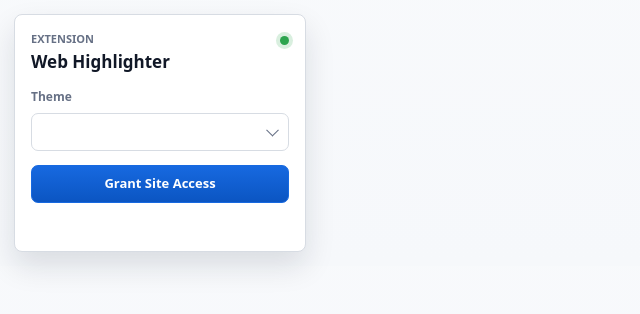
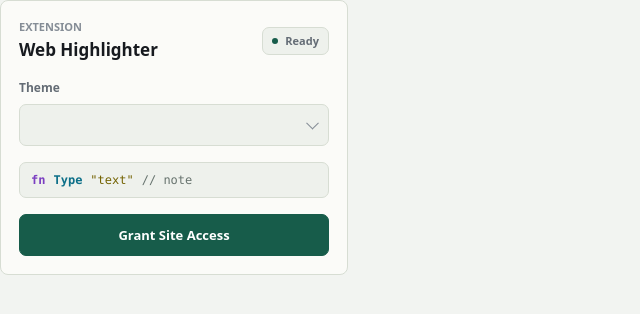
Before and after one commit to ubugeeei-prod/web-highlighter, a website built with Vite: page extension/static/popup.html in a window 1280 px wide. Shown: the whole page, without its empty margins (0-640 px from the left). Built offline with nearby package versions, Linux system fonts and the light colour scheme.

Commit message:
style: refine extension popup UI

```diff
--- a/extension/static/popup.html
+++ b/extension/static/popup.html
@@ -7,19 +7,27 @@
     <style>
       :root {
         color-scheme: light dark;
-        --bg: #f6f8fb;
-        --panel: #ffffff;
-        --text: #111827;
-        --muted: #667085;
-        --border: #d7dce3;
-        --border-strong: #b9c2cf;
-        --accent: #1769e0;
-        --accent-strong: #0b55c2;
-        --accent-text: #ffffff;
-        --control: #ffffff;
-        --shadow: 0 14px 30px rgb(15 23 42 / 12%);
+        --page: #f2f4f1;
+        --surface: #fbfbf8;
+        --surface-muted: #eef1ec;
+        --surface-pressed: #e5e9e2;
+        --text: #171a1f;
+        --muted: #646c75;
+        --subtle: #858d96;
+        --border: #d7ddd3;
+        --border-strong: #aeb8aa;
+        --accent: #175c4a;
+        --action: #175c4a;
+        --action-hover: #104a3c;
+        --action-text: #ffffff;
+        --focus: #267762;
+        --syntax-keyword: #7b3fc1;
+        --syntax-type: #0c6f88;
+        --syntax-string: #736200;
+        --syntax-comment: #67736e;
         font:
-          13px/1.45 system-ui,
+          13px/1.46 ui-sans-serif,
+          system-ui,
           -apple-system,
           BlinkMacSystemFont,
           "Segoe UI",
@@ -28,17 +36,24 @@
 
       @media (prefers-color-scheme: dark) {
         :root {
-          --bg: #11151b;
-          --panel: #171d25;
-          --text: #f3f6fb;
-          --muted: #a7b0bf;
-          --border: #303a47;
-          --border-strong: #465365;
-          --accent: #8ab8ff;
-          --accent-strong: #a8cbff;
-          --accent-text: #07111f;
-          --control: #111820;
-          --shadow: 0 16px 34px rgb(0 0 0 / 32%);
+          --page: #090c0d;
+          --surface: #111516;
+          --surface-muted: #171c1d;
+          --surface-pressed: #202728;
+          --text: #edf2ef;
+          --muted: #a8b2ae;
+          --subtle: #78837f;
+          --border: #2d3634;
+          --border-strong: #4d5a56;
+          --accent: #85d3b6;
+          --action: #17362d;
+          --action-hover: #1d4439;
+          --action-text: #d9f3e8;
+          --focus: #85d3b6;
+          --syntax-keyword: #d6b5ff;
+          --syntax-type: #8bd8ef;
+          --syntax-string: #d9cf86;
+          --syntax-comment: #8fa29a;
         }
       }
 
@@ -47,35 +62,38 @@
       }
 
       body {
-        width: 320px;
+        width: 348px;
         margin: 0;
-        padding: 14px;
+        padding: 0;
         color: var(--text);
-        background:
-          linear-gradient(180deg, color-mix(in srgb, var(--bg), var(--panel) 18%), var(--bg)),
-          var(--bg);
+        background: var(--page);
       }
 
-      .panel {
+      .popup-shell {
         display: grid;
-        gap: 14px;
-        padding: 16px;
+        gap: 16px;
+        padding: 18px;
         border: 1px solid var(--border);
         border-radius: 8px;
-        background: var(--panel);
-        box-shadow: var(--shadow);
+        background: var(--surface);
       }
 
       .header {
         display: flex;
-        align-items: start;
+        align-items: center;
         justify-content: space-between;
-        gap: 16px;
+        gap: 14px;
       }
 
-      .eyebrow {
-        margin: 0 0 2px;
-        color: var(--muted);
+      .title {
+        display: grid;
+        gap: 3px;
+        min-width: 0;
+      }
+
+      .kicker {
+        margin: 0;
+        color: var(--subtle);
         font-size: 11px;
         font-weight: 700;
         letter-spacing: 0;
@@ -89,25 +107,39 @@
         letter-spacing: 0;
       }
 
+      .status {
+        display: inline-flex;
+        align-items: center;
+        flex: 0 0 auto;
+        gap: 7px;
+        min-height: 28px;
+        padding: 0 9px;
+        border: 1px solid var(--border);
+        border-radius: 7px;
+        color: var(--muted);
+        background: var(--surface-muted);
+        font-size: 11px;
+        font-weight: 700;
+      }
+
       .status-dot {
-        width: 9px;
-        height: 9px;
-        margin-top: 5px;
+        width: 6px;
+        height: 6px;
         border-radius: 999px;
-        background: #2da44e;
-        box-shadow: 0 0 0 4px color-mix(in srgb, #2da44e, transparent 82%);
+        background: var(--accent);
       }
 
       .field {
         display: grid;
-        gap: 7px;
+        gap: 8px;
         color: var(--muted);
         font-size: 12px;
-        font-weight: 650;
+        font-weight: 700;
       }
 
       .select-control {
         position: relative;
+        display: block;
       }
 
       .select-control::after {
@@ -116,8 +148,8 @@
         right: 12px;
         width: 8px;
         height: 8px;
-        border-right: 1.5px solid var(--muted);
-        border-bottom: 1.5px solid var(--muted);
+        border-right: 1.5px solid var(--subtle);
+        border-bottom: 1.5px solid var(--subtle);
         content: "";
         pointer-events: none;
         transform: translateY(-70%) rotate(45deg);
@@ -125,68 +157,116 @@
 
       select {
         width: 100%;
-        min-height: 38px;
-        padding: 0 34px 0 11px;
+        min-height: 42px;
+        padding: 0 38px 0 12px;
         border: 1px solid var(--border);
         border-radius: 7px;
         color: var(--text);
-        background: var(--control);
+        background: var(--surface-muted);
         font: inherit;
-        font-weight: 560;
+        font-weight: 650;
         appearance: none;
         outline: none;
       }
 
+      select:hover {
+        border-color: var(--border-strong);
+        background: var(--surface);
+      }
+
       select:focus-visible,
       button:focus-visible {
-        border-color: var(--accent);
-        box-shadow: 0 0 0 3px color-mix(in srgb, var(--accent), transparent 74%);
+        border-color: var(--focus);
+        outline: 2px solid var(--focus);
+        outline-offset: 2px;
+      }
+
+      .sample-strip {
+        display: flex;
+        align-items: center;
+        gap: 8px;
+        overflow: hidden;
+        min-height: 36px;
+        padding: 0 11px;
+        border: 1px solid var(--border);
+        border-radius: 7px;
+        background: var(--surface-muted);
+        font:
+          12px/1.2 ui-monospace,
+          "SFMono-Regular",
+          Menlo,
+          Consolas,
+          monospace;
+        white-space: nowrap;
+      }
+
+      .sample-keyword {
+        color: var(--syntax-keyword);
+        font-weight: 700;
+      }
+
+      .sample-type {
+        color: var(--syntax-type);
+        font-weight: 700;
+      }
+
+      .sample-string {
+        color: var(--syntax-string);
+      }
+
+      .sample-comment {
+        color: var(--syntax-comment);
       }
 
       button {
         width: 100%;
-        min-height: 38px;
+        min-height: 42px;
         border: 1px solid var(--accent);
         border-radius: 7px;
-        color: var(--accent-text);
-        background: linear-gradient(180deg, var(--accent), var(--accent-strong));
+        color: var(--action-text);
+        background: var(--action);
         font: inherit;
         font-weight: 700;
         letter-spacing: 0;
         cursor: pointer;
-      }
-
-      button {
         transition:
+          background-color 140ms ease,
           border-color 140ms ease,
-          filter 140ms ease,
           transform 140ms ease;
       }
 
       button:hover {
-        filter: brightness(1.04);
+        border-color: var(--action-hover);
+        background: var(--action-hover);
       }
 
       button:active {
         transform: translateY(1px);
+        background: var(--action-hover);
       }
 
       p {
-        min-height: 1.5em;
         margin: 0;
-        color: var(--muted);
+        color: var(--subtle);
         font-size: 12px;
+      }
+
+      p:empty {
+        display: none;
       }
     </style>
   </head>
   <body>
-    <main class="panel">
+    <main class="popup-shell">
       <header class="header">
-        <div>
-          <p class="eyebrow">Extension</p>
+        <div class="title">
+          <p class="kicker">Extension</p>
           <h1>Web Highlighter</h1>
         </div>
-        <span class="status-dot" aria-hidden="true"></span>
+        <span class="status" aria-label="Ready">
+          <span class="status-dot" aria-hidden="true"></span>
+          Ready
+        </span>
       </header>
       <label class="field" for="theme">
         <span>Theme</span>
@@ -194,6 +274,12 @@
           <select id="theme"></select>
         </span>
       </label>
+      <div class="sample-strip" aria-hidden="true">
+        <span class="sample-keyword">fn</span>
+        <span class="sample-type">Type</span>
+        <span class="sample-string">"text"</span>
+        <span class="sample-comment">// note</span>
+      </div>
       <button id="enable" type="button">Grant Site Access</button>
       <p id="status" aria-live="polite"></p>
     </main>
```
Also changed, not shown: tests/distribution.test.ts (+18 -0 lines).
